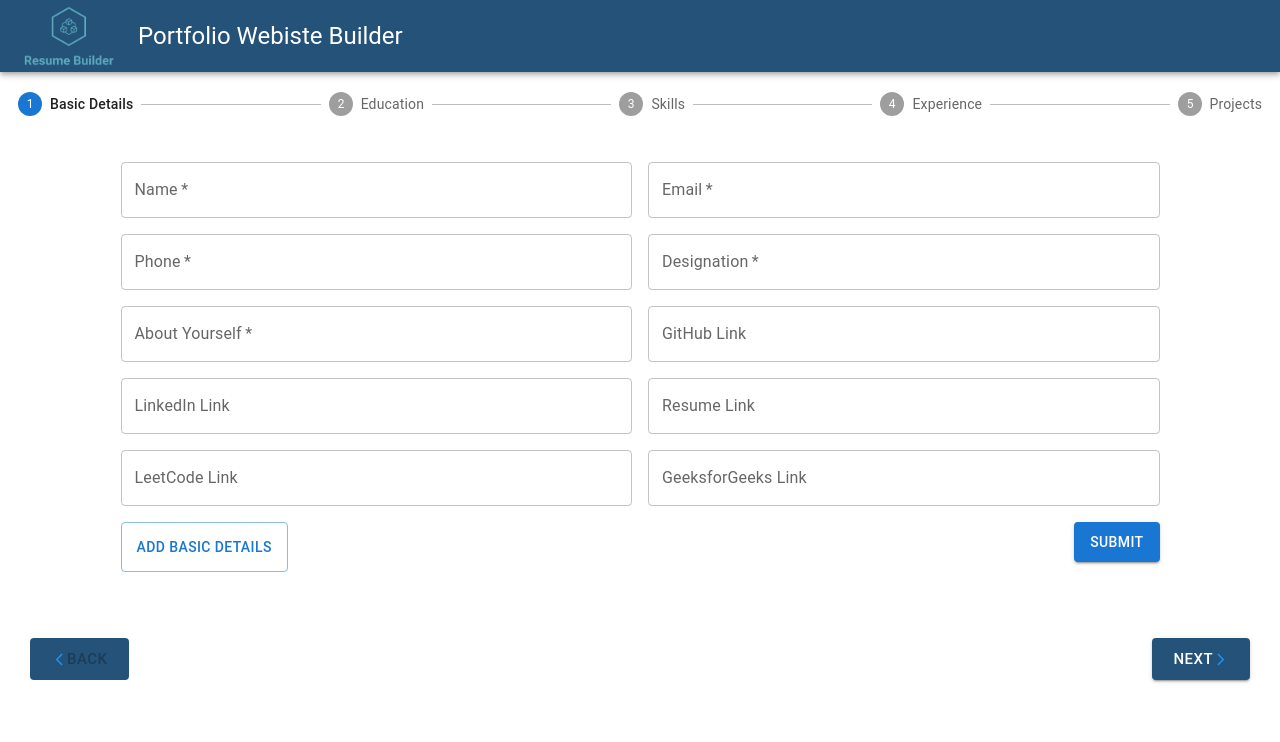
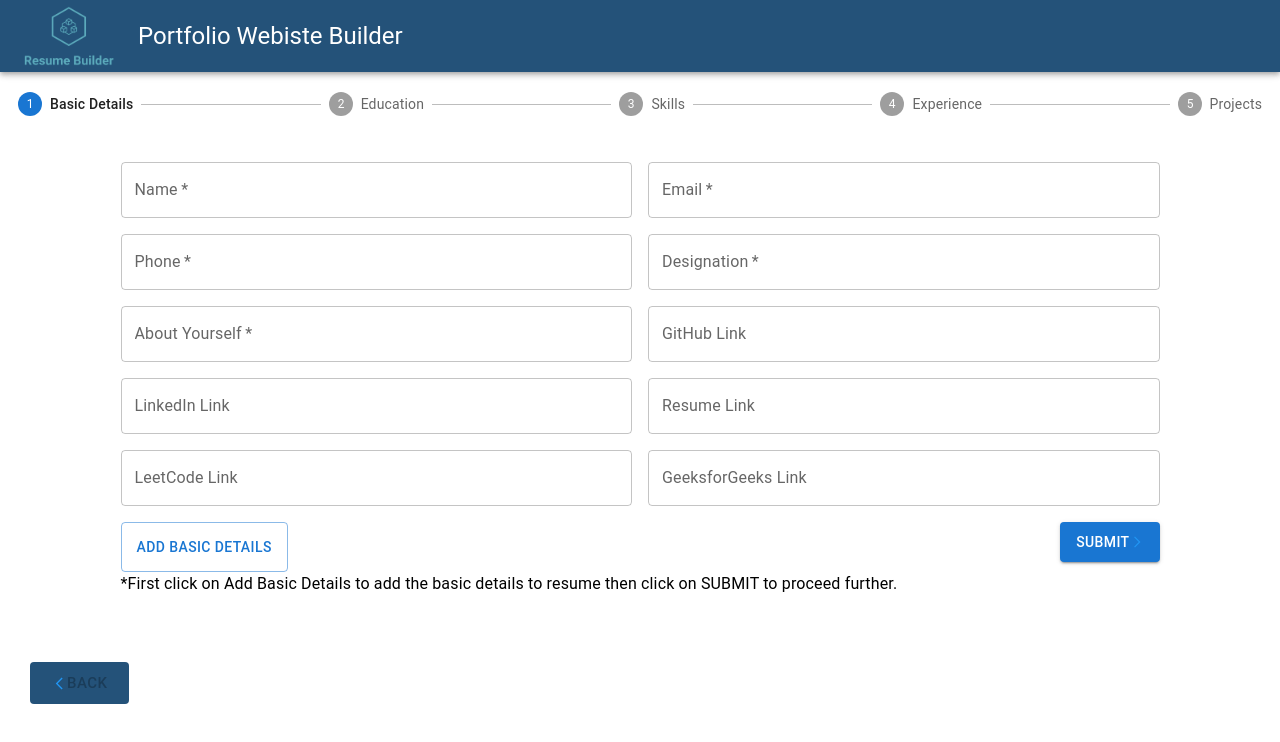
Before and after one commit to sangrammohapatra/resumeform, a React (Create React App) app: page /DisplayDetails in a window 1280 px wide. Shown: the top 742 px of the page. Built offline with nearby package versions, Linux system fonts and the light colour scheme.

Commit message:
back to prev commit

```diff
--- a/src/Components/Form/BasicDetailsForm.jsx
+++ b/src/Components/Form/BasicDetailsForm.jsx
@@ -1,4 +1,4 @@
-import React, { useEffect, useState } from "react";
+import React, { useState } from "react";
 import { TextField, Button, Grid, Box } from "@mui/material";
 import Styles from "./BasicDetails.module.css";
 import {
@@ -9,6 +9,7 @@ import {
   Typography,
 } from "@mui/material";
 import DeleteIcon from "@mui/icons-material/Delete";
+import { FcNext } from "react-icons/fc";
 
 const BasicDetailsForm = ({ resumeData, setResumeData, onSubmit }) => {
   const [name, setName] = useState("");
@@ -78,8 +79,7 @@ const BasicDetailsForm = ({ resumeData, setResumeData, onSubmit }) => {
     });
 
     console.log("Basic Details Form Data:", basicDetails);
-    console.log("Resume data", resumeData);
-    onSubmit(basicDetails);
+    onSubmit();
     setFlag(true);
   };
 
@@ -229,16 +229,18 @@ const BasicDetailsForm = ({ resumeData, setResumeData, onSubmit }) => {
               color="primary"
               onClick={handleFinish}
             >
-              Submit
+              Submit <FcNext />
             </Button>
           </Grid>
         </Grid>
+        <Typography>
+          *First click on Add Basic Details to add the basic details to resume
+          then click on SUBMIT to proceed further.
+        </Typography>
       </Box>
     </form>
   );
-  useEffect(() => {
-    console.log(flag);
-  }, [flag]);
+
   return (
     <Box>
       {flag ? (
--- a/src/Components/Form/EducationDetails.jsx
+++ b/src/Components/Form/EducationDetails.jsx
@@ -14,6 +14,7 @@ import dayjs from "dayjs";
 import moment from "moment";
 import { IconButton, Typography } from "@mui/material";
 import DeleteIcon from "@mui/icons-material/Delete";
+import { FcNext } from "react-icons/fc";
 
 const EducationForm = (props) => {
   const [instituteName, setInstituteName] = useState("");
@@ -90,7 +91,7 @@ const EducationForm = (props) => {
       education: education,
     });
     console.log("Education Form Data:", education);
-    props.onSubmit(education);
+    props.onSubmit();
     setFlag(true);
   };
 
@@ -203,7 +204,7 @@ const EducationForm = (props) => {
             color="primary"
             onClick={handleFinish}
           >
-            Submit
+            Submit <FcNext />
           </Button>
         </Grid>
       </Grid>
--- a/src/Components/Form/ExperienceForm.jsx
+++ b/src/Components/Form/ExperienceForm.jsx
@@ -19,6 +19,7 @@ import ExpandMoreIcon from "@mui/icons-material/ArrowDropDown";
 import dayjs from "dayjs";
 import moment from "moment";
 import DeleteIcon from "@mui/icons-material/Delete";
+import { FcNext } from "react-icons/fc";
 
 const ExperienceForm = (props) => {
   const [companyName, setCompanyName] = useState("");
@@ -84,7 +85,7 @@ const ExperienceForm = (props) => {
       experience: experience,
     });
     console.log("Experience Form Data:", experience);
-    props.onSubmit(experience);
+    props.onSubmit();
   };
 
   const editDetailsHandler = (index) => {
@@ -224,7 +225,7 @@ const ExperienceForm = (props) => {
             color="primary"
             onClick={handleFinish}
           >
-            Submit
+            Submit <FcNext />
           </Button>
         </Grid>
       </Grid>
--- a/src/Components/Form/ProjectsForm.jsx
+++ b/src/Components/Form/ProjectsForm.jsx
@@ -7,6 +7,7 @@ import ExpandMoreIcon from "@mui/icons-material/ArrowDropDown";
 import Styles from "./ProjectsForm.module.css";
 import Typography from "@mui/material/Typography";
 import DeleteIcon from "@mui/icons-material/Delete";
+import { FcApproval } from "react-icons/fc";
 
 const ProjectForm = (props) => {
   const [title, setTitle] = useState("");
@@ -17,9 +18,9 @@ const ProjectForm = (props) => {
   const [projects, setProjects] = useState([]);
   const [flag, setFlag] = useState(true);
   const [editIndex, setEditIndex] = useState(null);
-  const [expanded, setExpanded] = React.useState(false);
+  const [expanded, setExpanded] = useState(false);
 
-  const handleChange = (panel) => (event, isExpanded) => {
+  const handleChange = (panel) => (isExpanded) => {
     setExpanded(isExpanded ? panel : false);
   };
 
@@ -38,9 +39,9 @@ const ProjectForm = (props) => {
       links: { github: githubLink, website: deployedLink, images: driveLinks },
     };
     if (editIndex !== null) {
-      const updatedEducation = [...projects];
-      updatedEducation[editIndex] = formData;
-      setProjects(updatedEducation);
+      const updatedProjects = [...projects];
+      updatedProjects[editIndex] = formData;
+      setProjects(updatedProjects);
       setEditIndex(null);
     } else {
       setProjects([...projects, formData]);
@@ -59,15 +60,15 @@ const ProjectForm = (props) => {
       projects: projects,
     });
     console.log("Project Form Data:", projects);
-    props.onSubmit(projects);
+    props.onSubmit();
   };
 
   const editDetailsHandler = (index) => {
     setTitle(projects[index].title);
     setContent(projects[index].content);
-    setGithubLink(projects[index].githubLink);
-    setDriveLinks(projects[index].driveLinks);
-    setDeployedLink(projects[index].deployedLink);
+    setGithubLink(projects[index].links.github);
+    setDriveLinks(projects[index].links.images);
+    setDeployedLink(projects[index].links.website);
     setEditIndex(index);
   };
 
@@ -180,7 +181,7 @@ const ProjectForm = (props) => {
               color="primary"
               onClick={handleFinish}
             >
-              Submit
+              Submit <FcApproval />
             </Button>
           </Grid>
         </Grid>
@@ -227,11 +228,24 @@ const ProjectForm = (props) => {
                       </Typography>
                     </AccordionSummary>
                     <AccordionDetails>
-                      {Object.keys(item).map((key, index) => (
-                        <Typography variant="body2" color="black" key={index}>
-                          {`${key.toUpperCase()} : ${item[key]}`}
-                        </Typography>
-                      ))}
+                      {Object.keys(item).map((key, index) => {
+                        if (key === "contact") {
+                          return Object.keys(item[key]).map((itm, indx) => (
+                            <Typography
+                              variant="body2"
+                              color="text.secondary"
+                              key={indx}
+                            >
+                              {`${itm.toUpperCase()} : ${item[key][itm]}`}
+                            </Typography>
+                          ));
+                        }
+                        return (
+                          <Typography variant="body2" color="black" key={index}>
+                            {`${key.toUpperCase()} : ${item[key]}`}
+                          </Typography>
+                        );
+                      })}
                     </AccordionDetails>
                     <div className={Styles.buttonContainer}>
                       <Button
--- a/src/Components/Form/SkillsForm.jsx
+++ b/src/Components/Form/SkillsForm.jsx
@@ -3,6 +3,7 @@ import { TextField, Button, Grid, Box } from "@mui/material";
 import Styles from "./SkillsForm.module.css";
 import Chip from "@mui/material/Chip";
 import Autocomplete from "@mui/material/Autocomplete";
+import { FcNext } from "react-icons/fc";
 
 const options = [
   "Node JS",
@@ -50,7 +51,7 @@ const SkillsForm = (props) => {
       skills: formData,
     });
     console.log("Skills Form Data:", formData);
-    props.onSubmit(formData);
+    props.onSubmit();
   };
 
   return (
@@ -103,7 +104,7 @@ const SkillsForm = (props) => {
               onClick={handleFinish}
               sx={{ height: "40px" }}
             >
-              Submit
+              Submit <FcNext />
             </Button>
           </Grid>
         </Grid>
--- a/src/Components/UI/Stepper.jsx
+++ b/src/Components/UI/Stepper.jsx
@@ -6,7 +6,7 @@ import SkillsForm from "../Form/SkillsForm";
 import ExperienceForm from "../Form/ExperienceForm";
 import ProjectsForm from "../Form/ProjectsForm";
 import Styles from "./Stepper.module.css";
-import { FcNext, FcPrevious, FcApproval } from "react-icons/fc";
+import { FcPrevious } from "react-icons/fc";
 
 const steps = [
   "Basic Details",
@@ -24,8 +24,7 @@ const FormStepper = (props) => {
     console.log("Data", resumeData);
   }, [resumeData]);
 
-  const handleNext = (data) => {
-    console.log(data);
+  const handleNext = () => {
     setActiveStep((prevActiveStep) => prevActiveStep + 1);
   };
 
@@ -134,22 +133,6 @@ const FormStepper = (props) => {
                   Back
                 </>
               </Button>
-              <Button
-                size="large"
-                variant="contained"
-                onClick={handleNext}
-                style={{ backgroundColor: "#245279" }}
-              >
-                {activeStep === steps.length - 1 ? (
-                  <>
-                    Submit <FcApproval />
-                  </>
-                ) : (
-                  <>
-                    Next <FcNext />
-                  </>
-                )}
-              </Button>
             </div>
           </div>
         )}
```
